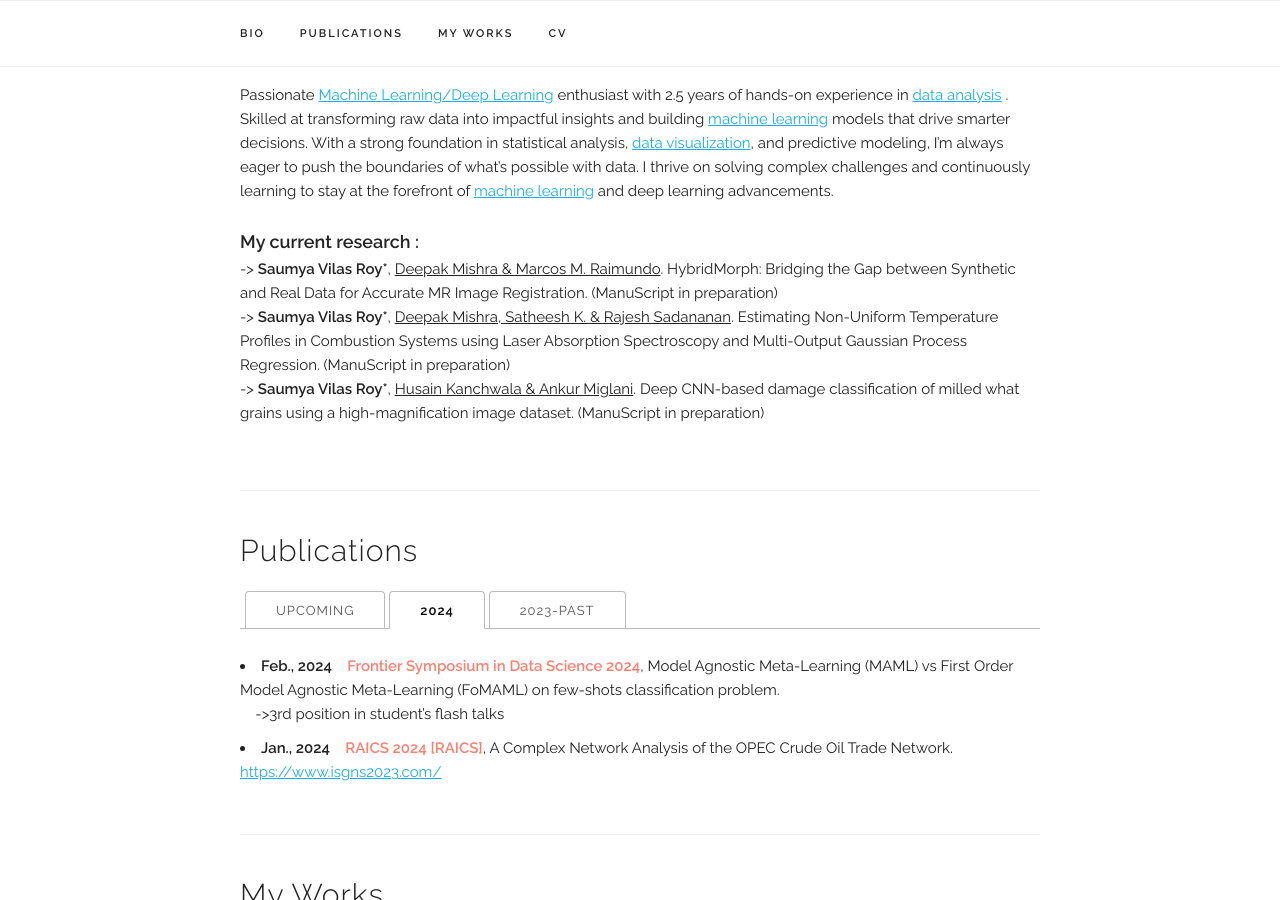
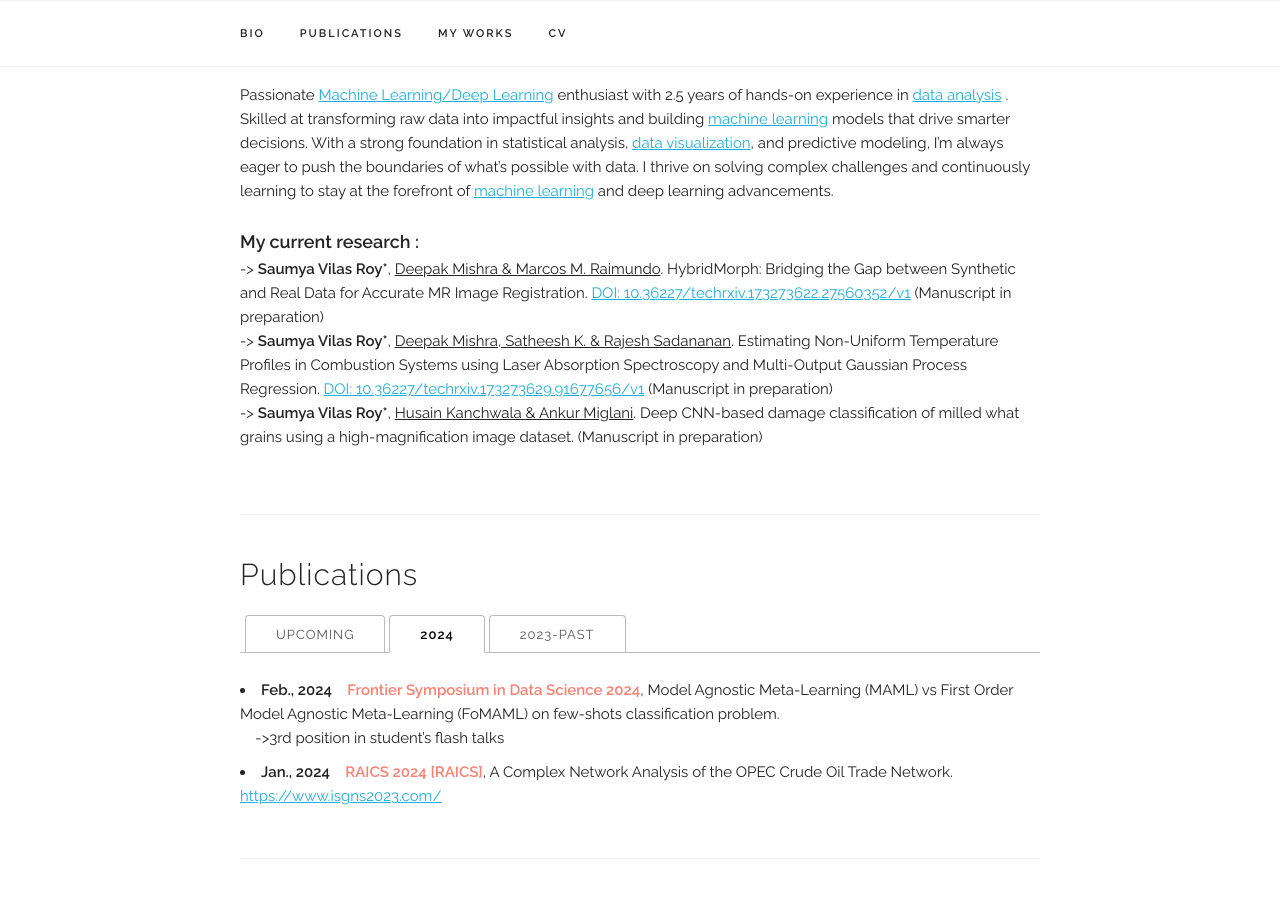
Before and after one commit to CaffineAddic/CaffineAddic.github.io, a Jekyll site: the page built from index.html, in a window 1280 px wide and 900 px high, scrolled down 388 px. Built offline with Jekyll 4.4.1, drawn with Linux system fonts in a browser that asks for light colours.

Commit message:
added links to papers

```diff
--- a/index.html
+++ b/index.html
@@ -24,14 +24,13 @@ title: Home
     <p>
       <b style="font-size: larger;">My current research :</b><br>
       -> <b>Saumya Vilas Roy*</b>, <u>Deepak Mishra & Marcos M. Raimundo</u>. HybridMorph: Bridging the Gap between
-    Synthetic and Real Data for Accurate MR Image Registration. (ManuScript in preparation)
+      Synthetic and Real Data for Accurate MR Image Registration. <a href="https://doi.org/10.36227/techrxiv.173273622.27560352/v1">DOI: 10.36227/techrxiv.173273622.27560352/v1</a> (Manuscript in preparation)
       <br>
       -> <b>Saumya Vilas Roy*</b>, <u>Deepak Mishra, Satheesh K. & Rajesh Sadananan</u>. Estimating Non-Uniform Temperature Profiles in
-    Combustion Systems using Laser Absorption Spectroscopy and Multi-Output Gaussian Process Regression. (ManuScript in
-    preparation)
+      Combustion Systems using Laser Absorption Spectroscopy and Multi-Output Gaussian Process Regression. <a href="https://doi.org/10.36227/techrxiv.173273629.91677656/v1">DOI: 10.36227/techrxiv.173273629.91677656/v1</a> (Manuscript in preparation)
       <br>
       -> <b>Saumya Vilas Roy*</b>, <u>Husain Kanchwala & Ankur Miglani</u>. Deep CNN-based damage classification of milled what grains
-    using a high-magnification image dataset. (ManuScript in preparation)
+      using a high-magnification image dataset. (Manuscript in preparation)
     </p>
 
 </div>
```
Also changed, not shown: 1 other file. Lines whose indentation alone changed are shown as unchanged.
